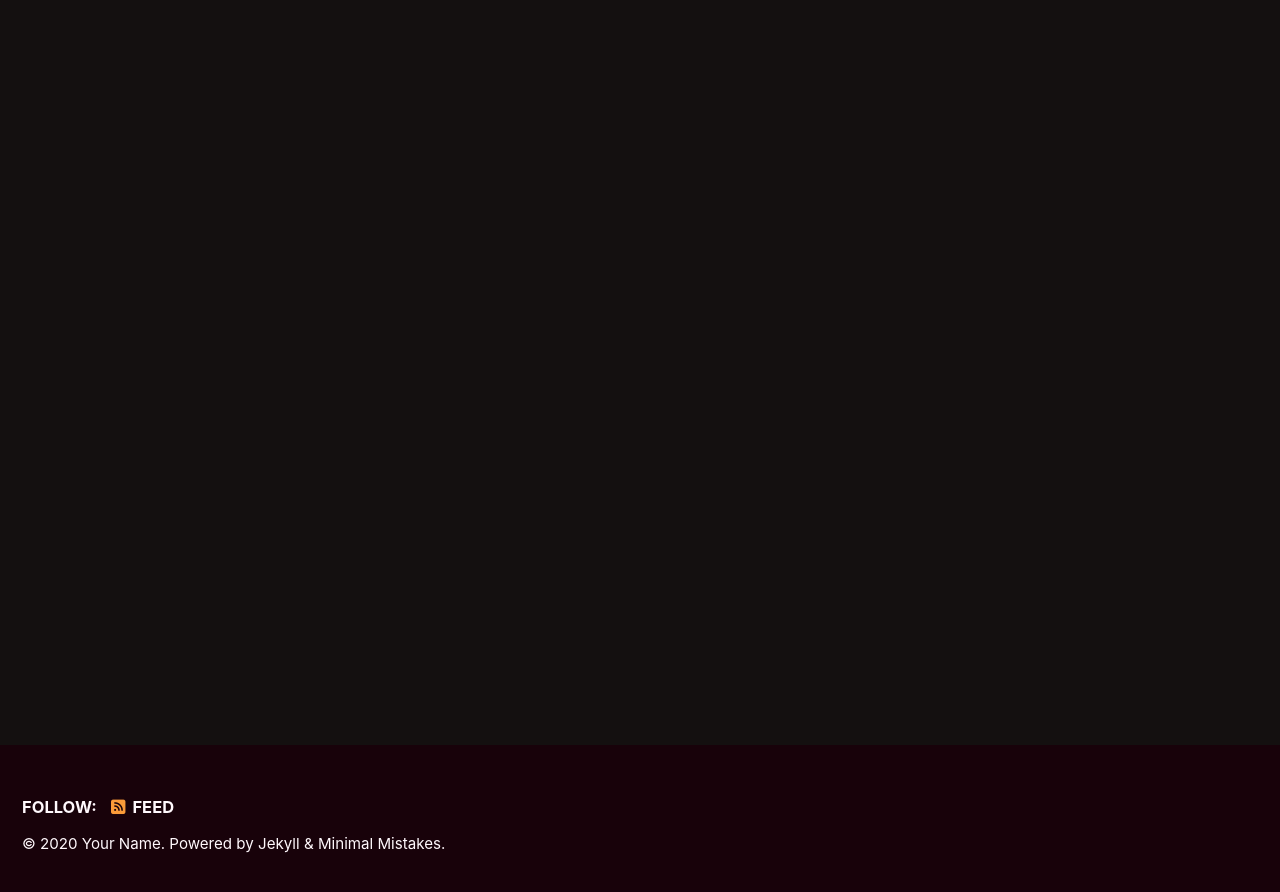
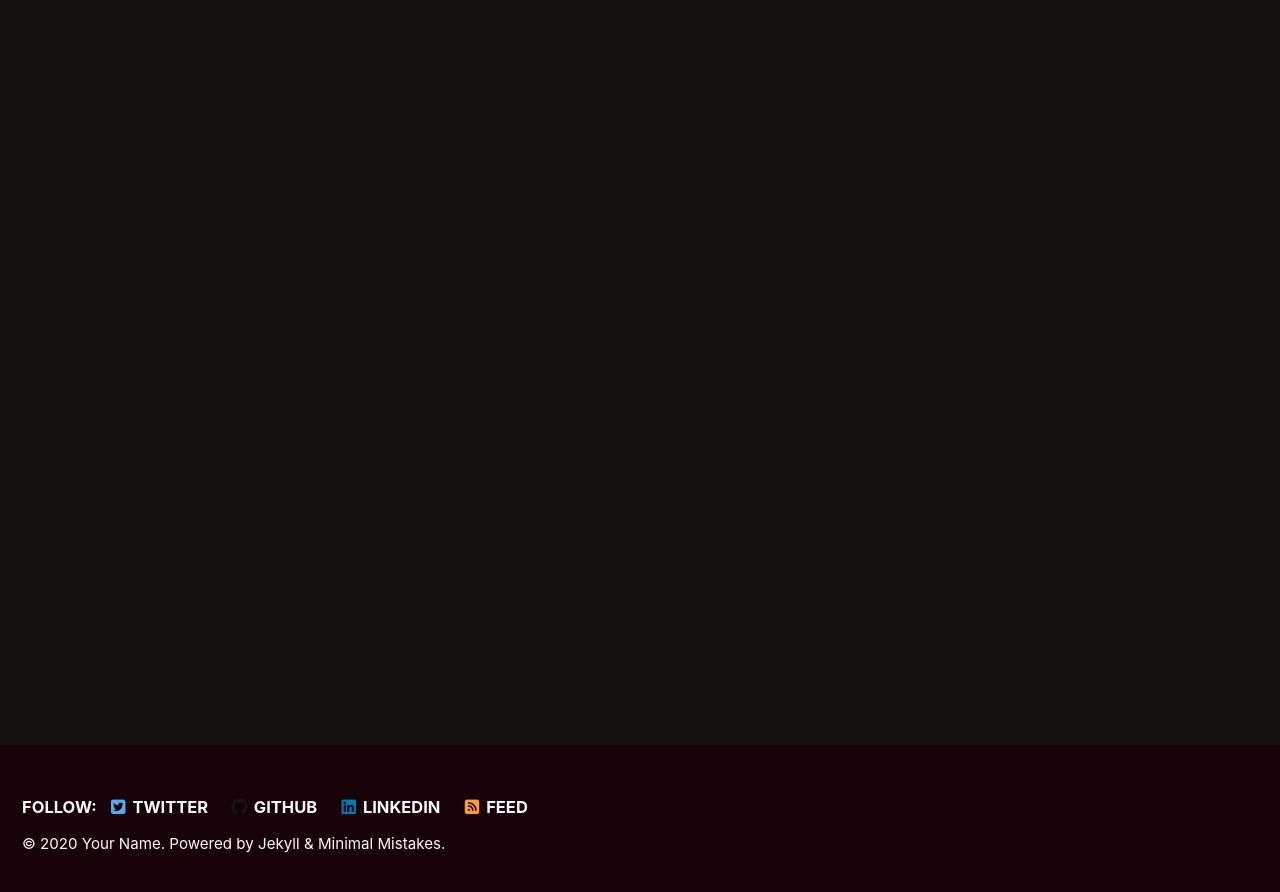
Before and after one commit to TheVladdestVlad/TheVladdestVlad.github.io, a Jekyll site: the page built from index.html, in a window 1280 px wide and 900 px high, scrolled down 222 px. Shown: the top 892 px of the window. Built offline with Jekyll 4.4.1, drawn with Linux system fonts in a browser that asks for light colours; cached includes are drawn as plain includes; nearby versions of some CDN libraries; the list of posts is cut into pages by our own code; part of the change alters nothing that is shown.

Commit message:
Update _config.yml

```diff
--- a/_config.yml
+++ b/_config.yml
@@ -123,13 +123,13 @@ footer:
   links:
     - label: "Twitter"
       icon: "fab fa-fw fa-twitter-square"
-      # url:
+      url: "https://twitter.com/TheVladdestVlad"
     - label: "Facebook"
       icon: "fab fa-fw fa-facebook-square"
       # url:
     - label: "GitHub"
       icon: "fab fa-fw fa-github"
-      # url:
+      url: "https://github.com/TheVladdestVlad"
     - label: "GitLab"
       icon: "fab fa-fw fa-gitlab"
       # url:
@@ -139,6 +139,9 @@ footer:
     - label: "Instagram"
       icon: "fab fa-fw fa-instagram"
       # url:
+    - label: "LinkedIn"
+      icon: "fab fa-fw fa-linkedin"
+      url: "https://www.linkedin.com/in/vlad-drumea-975848121/"
 
 
 # Reading Files
```
